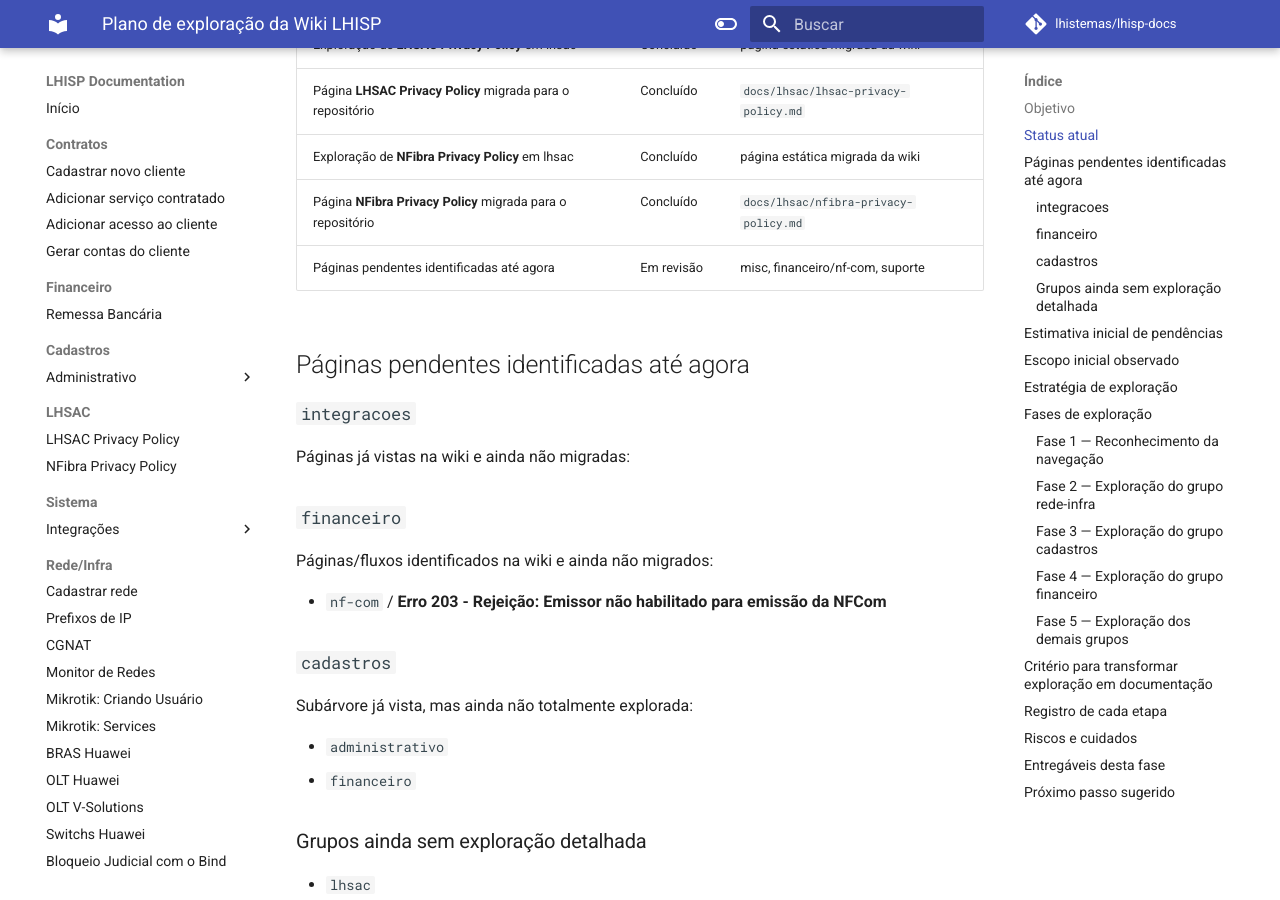
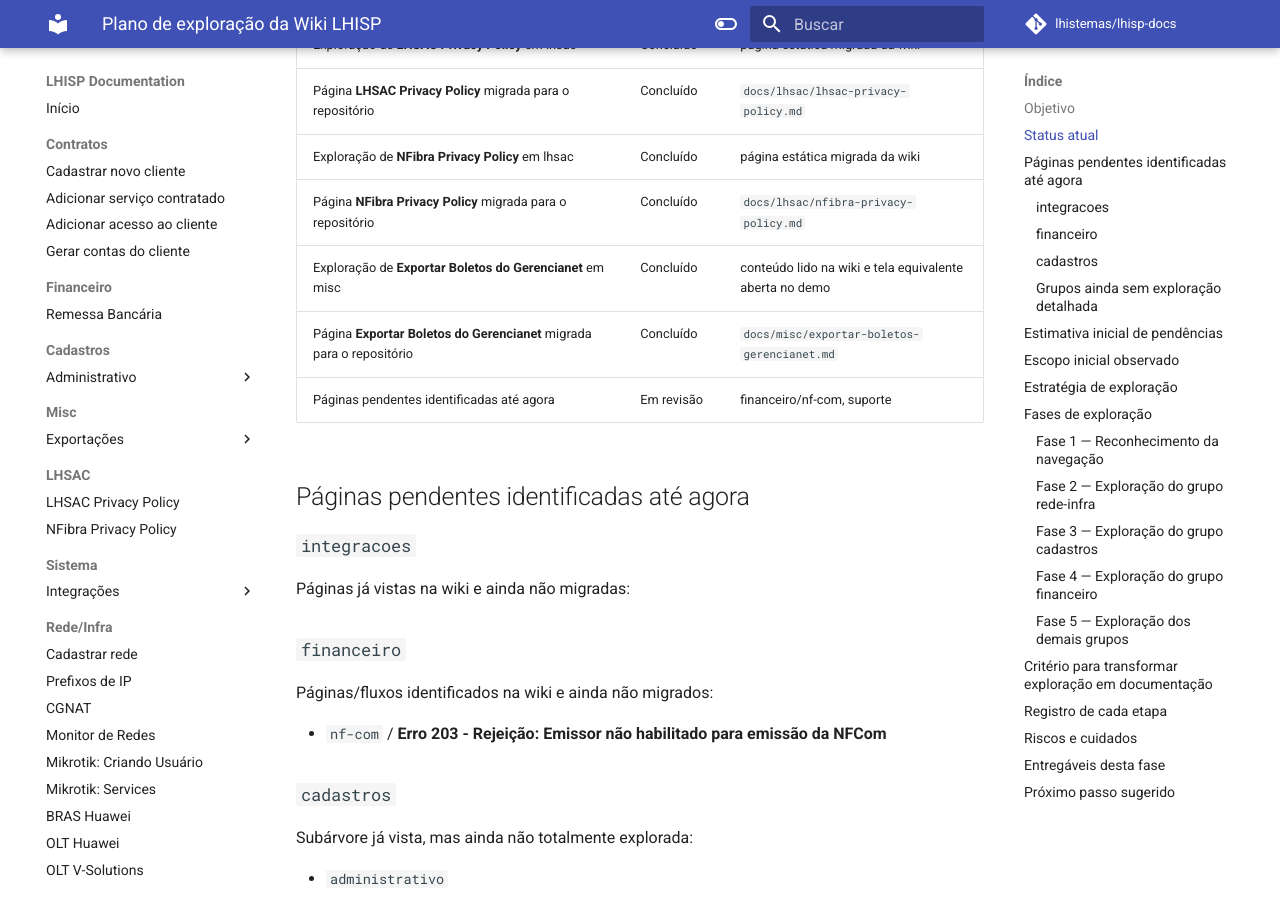
Before and after one commit to leandro-costa-oliveira/lhisp-docs, an MkDocs documentation site: the page built from docs/planejamento/plano-exploracao-wiki.md, in a window 1280 px wide and 900 px high, scrolled down 3226 px. Built offline with MkDocs 1.6.1 and Material for MkDocs 9.7.7, drawn with Linux system fonts in a browser that asks for light colours; comment, search, counter and statistics services are not loaded.

Commit message:
docs: migrate exportar boletos do gerencianet from wiki

```diff
--- a/docs/planejamento/plano-exploracao-wiki.md
+++ b/docs/planejamento/plano-exploracao-wiki.md
@@ -64,7 +64,9 @@ Mapear a estrutura da wiki do LHISP de forma progressiva, começando pela navega
 | Página **LHSAC Privacy Policy** migrada para o repositório | Concluído | `docs/lhsac/lhsac-privacy-policy.md` |
 | Exploração de **NFibra Privacy Policy** em lhsac | Concluído | página estática migrada da wiki |
 | Página **NFibra Privacy Policy** migrada para o repositório | Concluído | `docs/lhsac/nfibra-privacy-policy.md` |
-| Páginas pendentes identificadas até agora | Em revisão | misc, financeiro/nf-com, suporte |
+| Exploração de **Exportar Boletos do Gerencianet** em misc | Concluído | conteúdo lido na wiki e tela equivalente aberta no demo |
+| Página **Exportar Boletos do Gerencianet** migrada para o repositório | Concluído | `docs/misc/exportar-boletos-gerencianet.md` |
+| Páginas pendentes identificadas até agora | Em revisão | financeiro/nf-com, suporte |
 
 ## Páginas pendentes identificadas até agora
 
--- a/mkdocs.yml
+++ b/mkdocs.yml
@@ -66,6 +66,9 @@ nav:
   - Cadastros:
       - Administrativo:
           - Documentos: cadastros/administrativo/documentos.md
+  - Misc:
+      - Exportações:
+          - Exportar Boletos do Gerencianet: misc/exportar-boletos-gerencianet.md
   - LHSAC:
       - LHSAC Privacy Policy: lhsac/lhsac-privacy-policy.md
       - NFibra Privacy Policy: lhsac/nfibra-privacy-policy.md
```
Also changed, not shown: docs/misc/exportar-boletos-gerencianet.md (added, +83 -0 lines), docs/assets/screenshots/misc/exportar-boletos-gerencianet.png (added).
